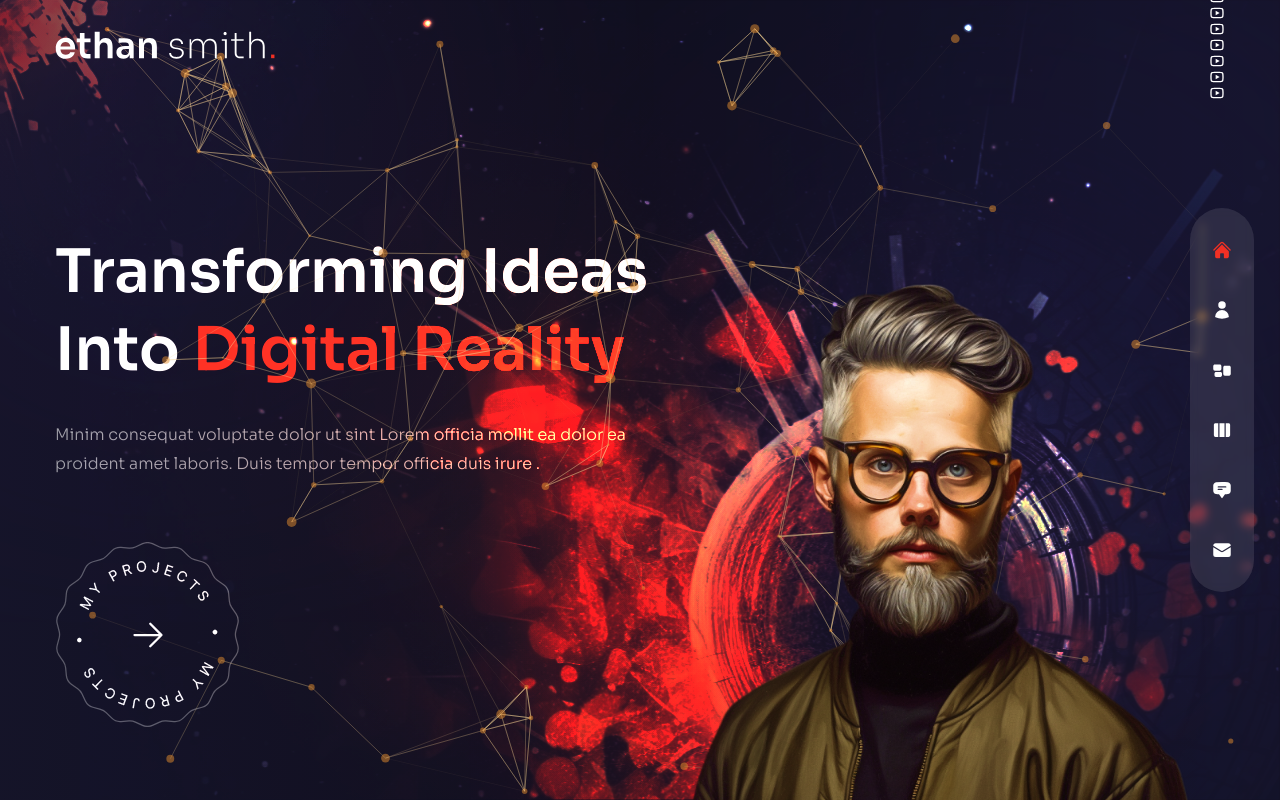
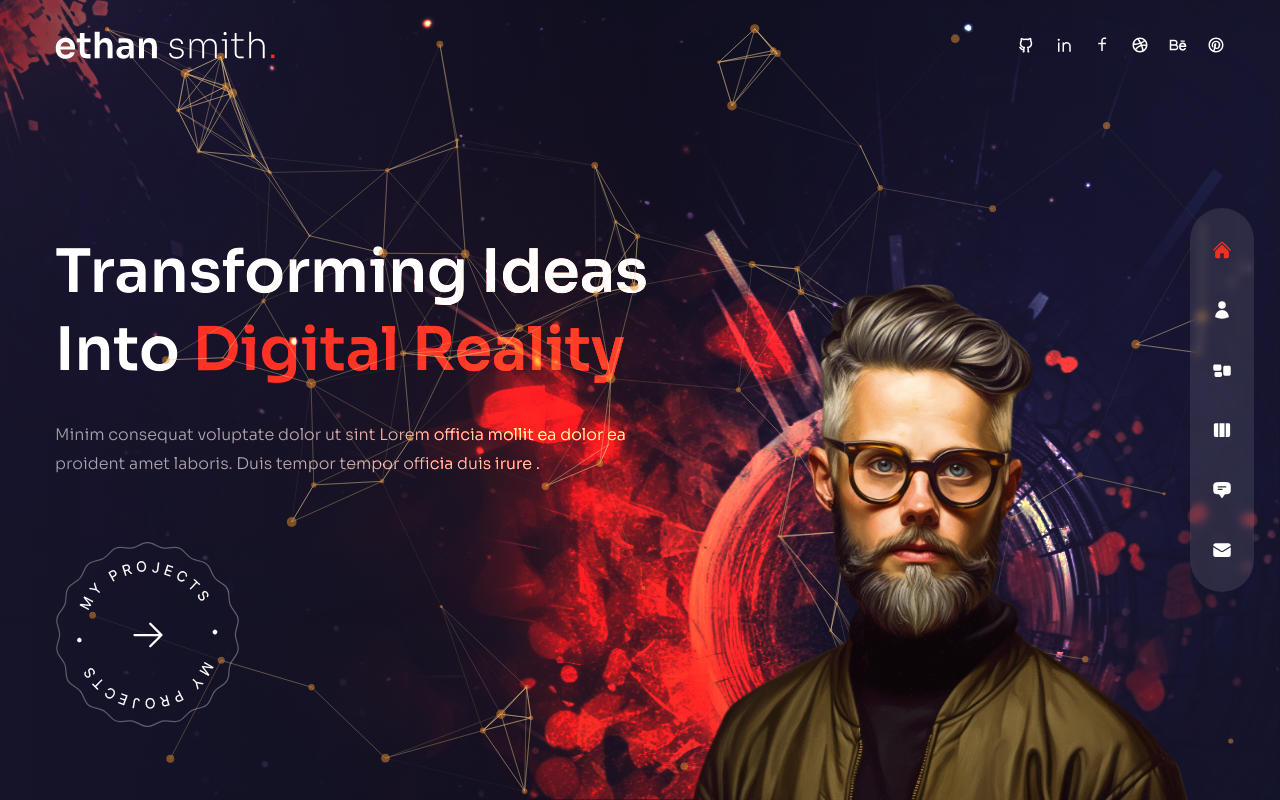
Before and after one commit to parteek2813/Portfolio-Nextjs, a Next.js app: page / in a window 1280 px wide. Built offline with nearby package versions, Linux system fonts and the light colour scheme.

Commit message:
added code

```diff
--- a/components/Socials.js
+++ b/components/Socials.js
@@ -2,8 +2,8 @@ import Link from "next/link";
 
 // icons
 import {
-  RiYoutubeLine,
-  RiInstagramLine,
+  RiGithubLine,
+  RiLinkedinLine,
   RiFacebookLine,
   RiDribbbleLine,
   RiBehanceLine,
@@ -12,27 +12,24 @@ import {
 
 const Socials = () => {
   return (
-    <div>
+    <div className="flex items-center gap-x-5 text-lg">
       <Link href={""} className="hover:text-accent transition-all duration-300">
-        <RiYoutubeLine />
+        <RiGithubLine />
       </Link>
       <Link href={""} className="hover:text-accent transition-all duration-300">
-        <RiYoutubeLine />
+        <RiLinkedinLine />
       </Link>
       <Link href={""} className="hover:text-accent transition-all duration-300">
-        <RiYoutubeLine />
+        <RiFacebookLine />
       </Link>
       <Link href={""} className="hover:text-accent transition-all duration-300">
-        <RiYoutubeLine />
+        <RiDribbbleLine />
       </Link>
       <Link href={""} className="hover:text-accent transition-all duration-300">
-        <RiYoutubeLine />
+        <RiBehanceLine />
       </Link>
       <Link href={""} className="hover:text-accent transition-all duration-300">
-        <RiYoutubeLine />
-      </Link>
-      <Link href={""} className="hover:text-accent transition-all duration-300">
-        <RiYoutubeLine />
+        <RiPinterestLine />
       </Link>
     </div>
   );
```
